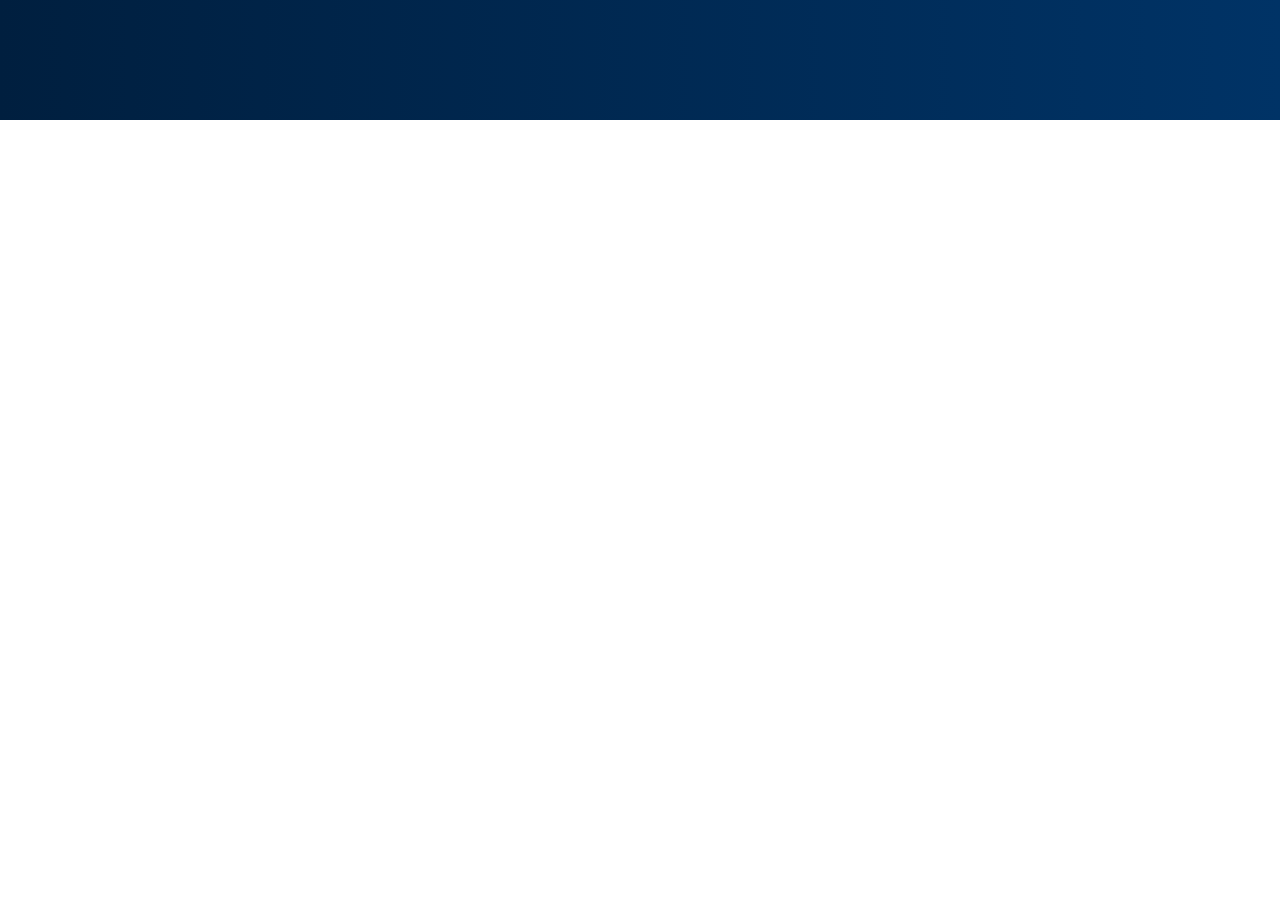
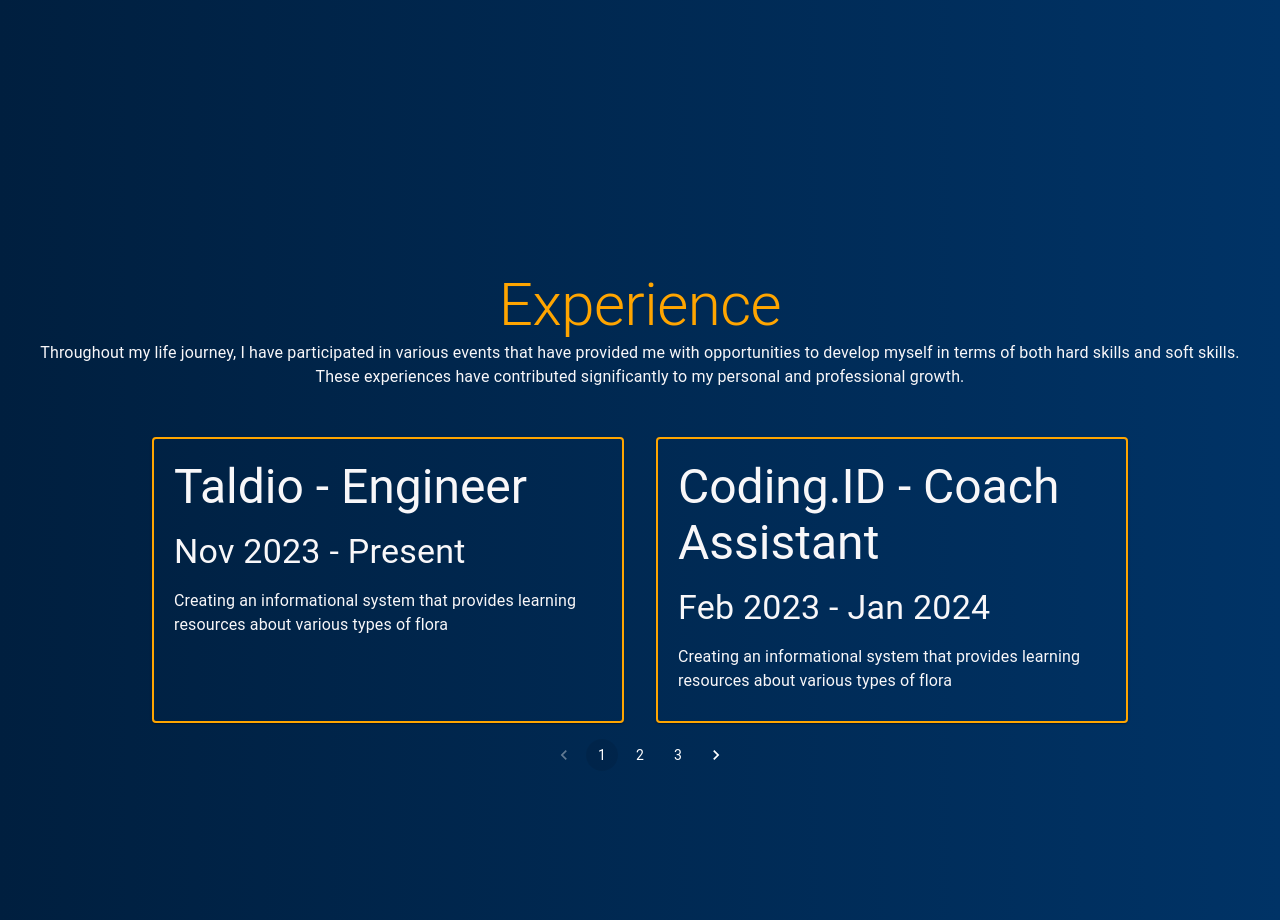
Before and after one commit to calvindany/portofolio-2024, a Next.js app: page /home in a window 1280 px wide. Shown: the part 1480-2400 px from the top of the page. Before the commit the page ends 1600 px from the top, so only its background shows below. Built offline with nearby package versions, Linux system fonts and the light colour scheme.

Commit message:
added: experience section on home page
Additional:
- added styled experience card

```diff
--- /dev/null
+++ b/src/app/home/_parts/experience.jsx
@@ -0,0 +1,75 @@
+import { Box } from "@mui/material";
+
+import { SectionHeader, ExperienceCard } from "@/components/Features";
+
+const Experience = () => {
+  const datas = [
+    {
+      company: "Kedaireka",
+      role: "Research Assistant",
+      monthStart: "Sep 2022",
+      monthEnd: "Dec 2022",
+      description:
+        "Creating an informational system that provides learning resources about various types of flora ",
+      hide: false,
+      highlight: false,
+    },
+    {
+      company: "Bangkit Academy",
+      role: "Cloud Computing Student",
+      monthStart: "Feb 2023",
+      monthEnd: "Jul 2023",
+      description:
+        "Creating an informational system that provides learning resources about various types of flora ",
+      hide: false,
+      highlight: false,
+    },
+    {
+      company: "LepKom",
+      role: "Laboratory Assistant",
+      monthStart: "Mar 2022",
+      monthEnd: "Present",
+      description:
+        "Creating an informational system that provides learning resources about various types of flora ",
+      hide: false,
+      highlight: false,
+    },
+    {
+      company: "Taldio",
+      role: "Engineer",
+      monthStart: "Nov 2023",
+      monthEnd: "Present",
+      description:
+        "Creating an informational system that provides learning resources about various types of flora ",
+      hide: false,
+      highlight: true,
+    },
+    {
+      company: "Coding.ID",
+      role: "Coach Assistant",
+      monthStart: "Feb 2023",
+      monthEnd: "Jan 2024",
+      description:
+        "Creating an informational system that provides learning resources about various types of flora ",
+      hide: false,
+      highlight: true,
+    },
+  ];
+  return (
+    <>
+      <Box className="h-[100vh] flex flex-col justify-center">
+        <SectionHeader title="Experience" className="mb-12">
+          Throughout my life journey, I have participated in various events that
+          have provided me with opportunities to develop myself in terms of both
+          hard skills and soft skills. These experiences have contributed
+          significantly to my personal and professional growth.
+        </SectionHeader>
+        <Box>
+          <ExperienceCard datas={datas} />
+        </Box>
+      </Box>
+    </>
+  );
+};
+
+export default Experience;
--- a/src/app/home/page.jsx
+++ b/src/app/home/page.jsx
@@ -1,5 +1,6 @@
 "use client";
 
+import Experience from "./_parts/experience";
 import Hero from "./_parts/hero";
 import TechStack from "./_parts/techstack";
 
@@ -8,6 +9,7 @@
     <>
       <Hero />
       <TechStack />
+      <Experience />
     </>
   );
 };
--- /dev/null
+++ b/src/components/Features/ExperienceCard.jsx
@@ -0,0 +1,73 @@
+"use client";
+
+import React from "react";
+import { Card, CardContent, Typography, Box, Pagination } from "@mui/material";
+
+import { ChakraPetch } from "../Fonts";
+
+const ExperienceCard = ({ datas = [] }) => {
+  const renderData = datas.length > 0 ? datas : [];
+  const sortedData = [...datas].sort((a, b) => b.highlight - a.highlight);
+
+  const [currentPage, setCurrentPage] = React.useState(1);
+  const itemsPerPage = 2;
+  const indexOfLastItem = currentPage * itemsPerPage;
+  const indexOfFirstItem = indexOfLastItem - itemsPerPage;
+  const currentItems = sortedData.slice(indexOfFirstItem, indexOfLastItem);
+
+  const handlePageChange = (event, value) => {
+    setCurrentPage(value);
+  };
+
+  return (
+    <>
+      <Box className="grid grid-cols-2 justify-items-center gap-8 px-32 bg-transparent mb-4">
+        {currentItems.map((data, index) => (
+          <Card
+            className="p-1 border-2 border-highlight rounded-xl"
+            key={index}
+            sx={{ background: "transparent" }}
+          >
+            <CardContent className="flex flex-col gap-4 rounded-xl">
+              <Typography
+                variant="h3"
+                className={`${ChakraPetch.ChakraPetchMedium.className} text-medium text-default`}
+              >
+                {data.company} - {data.role}
+              </Typography>
+              <Typography
+                variant="h4"
+                className={`${ChakraPetch.ChakraPetchMedium.className} text-small text-default mb-4`}
+              >
+                {data.monthStart} - {data.monthEnd}
+              </Typography>
+              <Typography
+                variant="body1"
+                className={`${ChakraPetch.ChakraPetchMedium.className} text-small text-default`}
+              >
+                {data.description}{" "}
+              </Typography>
+            </CardContent>
+          </Card>
+        ))}
+      </Box>
+      <Box className="flex justify-center">
+        <Pagination
+          count={Math.ceil(renderData.length / itemsPerPage)}
+          onChange={handlePageChange}
+          className="text-default"
+          sx={{
+            "& .MuiPaginationItem-root": {
+              color: "white", // customize the color of pagination items
+            },
+            "& .Mui-selected": {
+              backgroundColor: "#FFA500", // customize the background color of the selected pagination item
+            },
+          }}
+        />
+      </Box>
+    </>
+  );
+};
+
+export default ExperienceCard;
--- a/src/components/Features/index.jsx
+++ b/src/components/Features/index.jsx
@@ -1,2 +1,3 @@
 export { default as NavButton } from "@/components/Features/NavButton";
 export { default as SectionHeader } from "@/components/Features/SectionHeader";
+export { default as ExperienceCard } from "@/components/Features/ExperienceCard";
```
